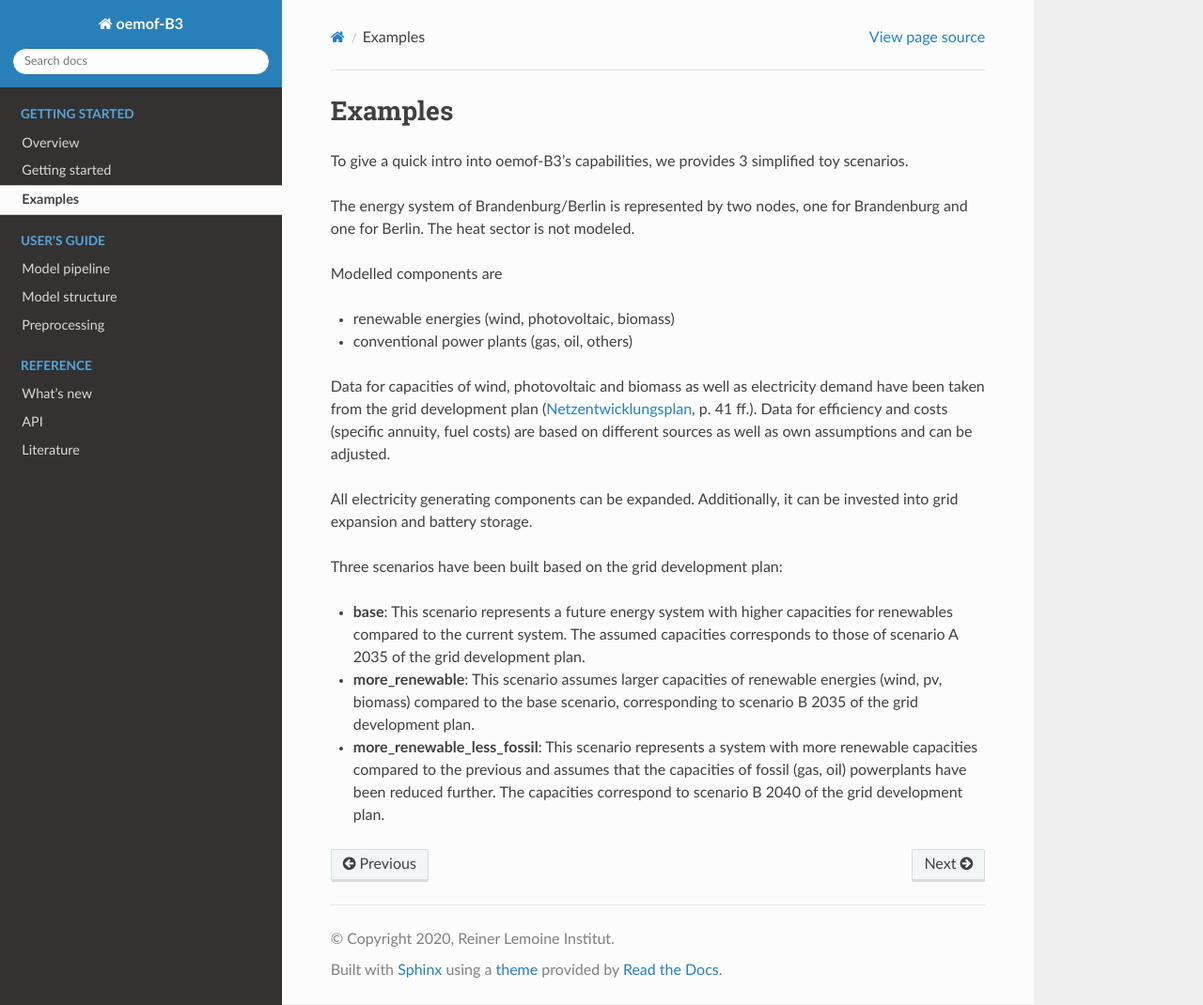
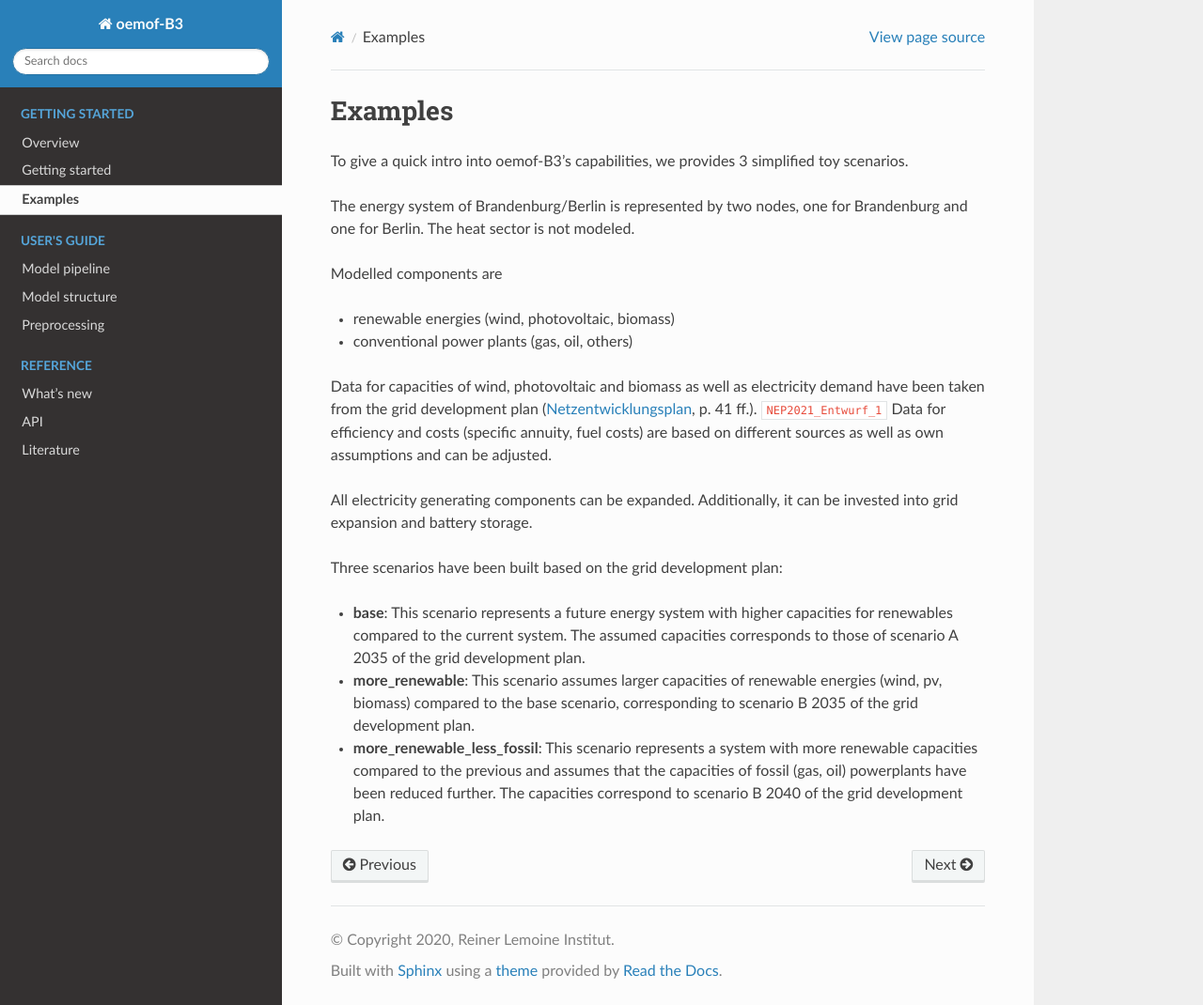
Before and after one commit to rl-institut/oemof-B3, a Sphinx documentation site: the page built from docs/examples.rst, in a window 1280 px wide and 1070 px high. Shown: the whole window at 94% size. Built offline with Sphinx 7.4.7 and the Read the Docs theme 2.0.0, drawn with Linux system fonts in a browser that asks for light colours; cross-references to code outside the pages are shown as plain code; some of the changed lines change nothing that is shown.

Commit message:
Add proper citation of NEP 2021 used for example scenarios

```diff
--- a/docs/bibliography.bib
+++ b/docs/bibliography.bib
@@ -10,3 +10,11 @@
 volume = {22},
 year = {2018}
 }
+
+@online{NEP2021_Entwurf_1,
+author      = {Übertragungsnetzbetreiber CC-BY-4.0},
+title       = {Netzentwicklungsplan Strom 2035 (2021), erster Entwurf},
+year        = {2021},
+url         = {https://www.netzentwicklungsplan.de/sites/default/files/paragraphs-files/NEP_2035_V2021_1_Entwurf_Teil1.pdf},
+urldate     = {2021-06-08}
+}
--- a/docs/examples.rst
+++ b/docs/examples.rst
@@ -17,6 +17,7 @@
 Data for capacities of wind, photovoltaic and biomass as well as electricity demand have been taken
 from the grid development plan
 (`Netzentwicklungsplan <https://www.netzentwicklungsplan.de/sites/default/files/paragraphs-files/NEP_2035_V2021_1_Entwurf_Teil1.pdf>`_, p. 41 ff.).
+:cite:`NEP2021_Entwurf_1`
 Data for efficiency and costs (specific annuity, fuel costs) are based on different sources as well
 as own assumptions and can be adjusted.
 
```
